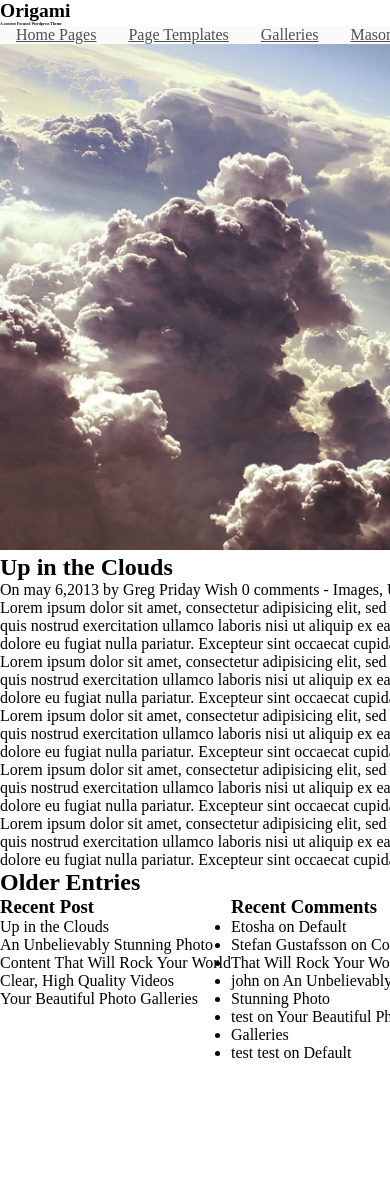
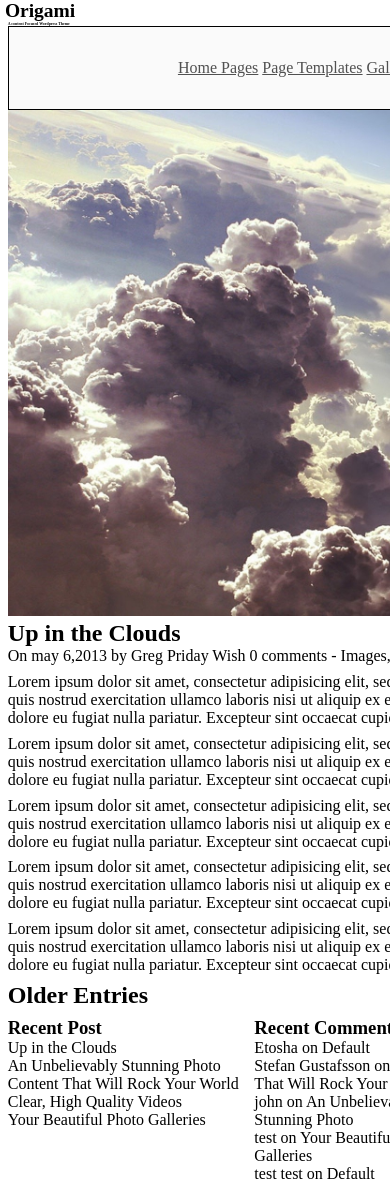
Before and after one commit to kbrante/challengeflex_2, a plain HTML site: page index.html in a window 390 px wide. Shown: the top 1183 px of the page. Before the commit the page ends 1062 px from the top, so only its background shows below. Drawn offline with Linux system fonts and the light colour scheme.

Commit message:
site fini, mais pas responsive

```diff
--- a/css/style.css
+++ b/css/style.css
@@ -1,6 +1,7 @@
 * {
     padding: 0;
     margin: 0;
+    list-style: none;
 }
 body {
 
@@ -15,25 +16,35 @@ header {
 
 h1 {
     font-size: 5vw;
-    margin: 0;
+    margin: 0 0.25em;
 }
 
 header h2 {
     font-size: 1vw;
+    margin: 0 2vw;
 }
 
 header img {
     float: right;
+    margin: 0 2vw;}
+
+nav {
+    padding: 2em 0;
+    background-color: #fafafa;
+    border: 1px solid black;
+    margin: 0 2vw;
+    width : 900px;
 }
 
 header ul {
     display: flex;
-    background-color: #fafafa;
+    justify-content: center;
 }
+
 header ul li {
-    list-style: none;
-    margin:0 1em;
+    margin-right: 1vw;
 }
+
 a {
     color: #505050;
 }
@@ -46,10 +57,27 @@ main {
     width: 994px;
     margin: 0 auto;
     background-color: white;
+    padding-bottom: 0.001em;
+}
 
+main section {
+    margin: 0;
 }
+
 main img {
-    margin: 0 auto;
+    margin: 0 2vw;
+}
+
+main h2 {
+    margin: 0 2vw;
+}
+
+main span {
+    margin: 0 2vw;
+}
+
+main p {
+    margin: 2vw;
 }
 
 footer {
@@ -58,6 +86,14 @@ footer {
     background-color: white;
 }
 
+footer h2 {
+    margin: 0 2vw 2vw 2vw;
+}
+
+footer article {
+    margin: 0 2vw;
+}
+
 
 footer section {
     display: flex;
```
